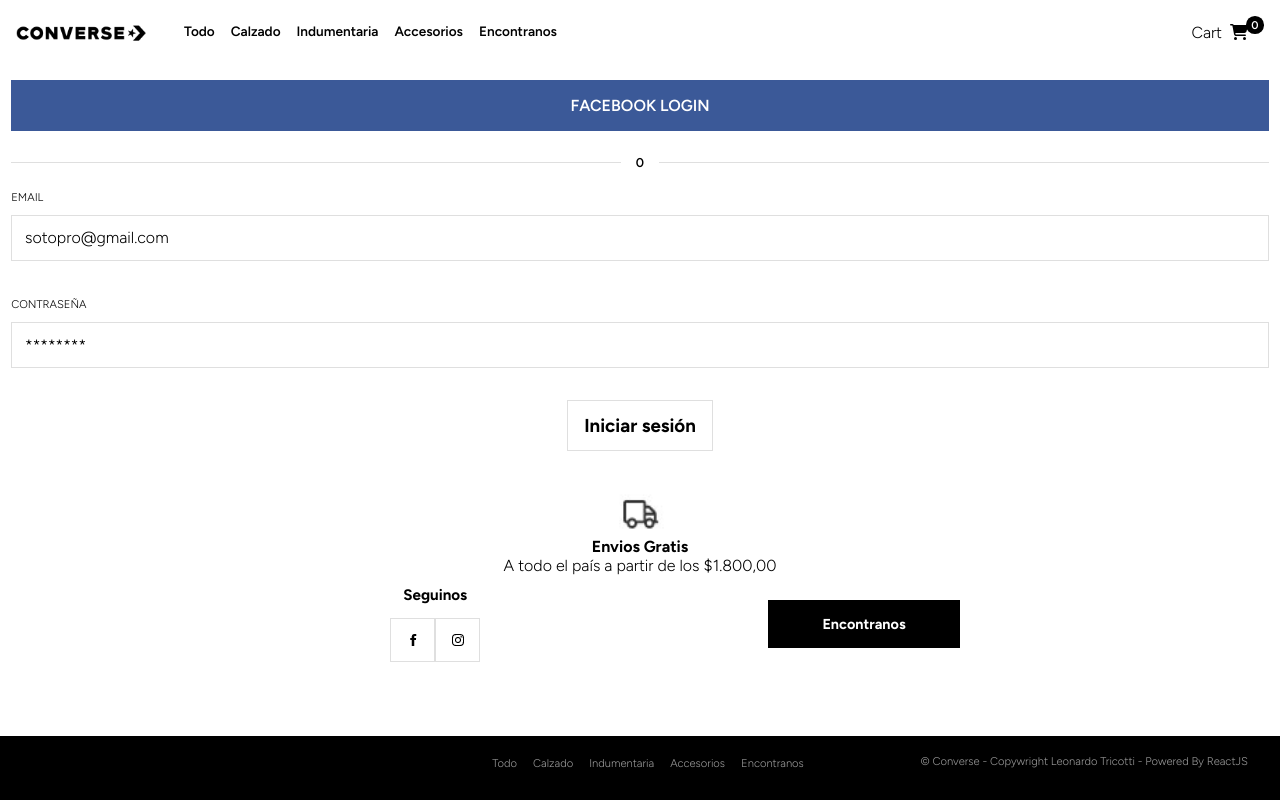
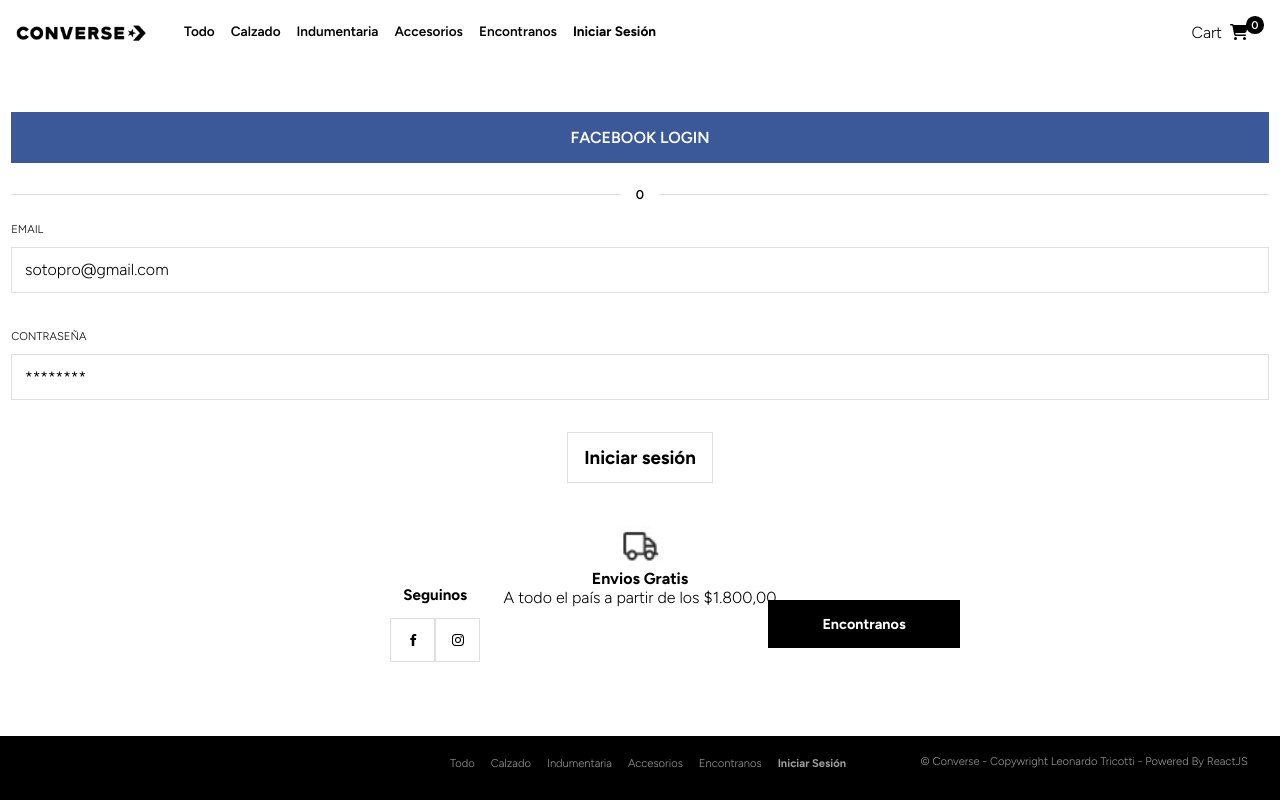
Before and after one commit to leotricotti/ProyectoFinalTricottiL, a React (Create React App) app: page /login in a window 1280 px wide. Built offline with nearby package versions, Linux system fonts and the light colour scheme; no server answers.

Commit message:
first commit

```diff
--- a/src/CSS/login.css
+++ b/src/CSS/login.css
@@ -5,7 +5,7 @@
   align-items: center;
   flex-direction: column;
   margin: 0 .7rem;
-  padding-top: 3rem;
+  padding-top: 5rem;
 }
 
 .facebookLogin {
--- a/src/CSS/navBar.module.css
+++ b/src/CSS/navBar.module.css
@@ -27,7 +27,7 @@
 
 .navContainer {
   width: 100%;
-  height: 17rem;
+  height: 18rem;
   background: #fff;
   position: absolute;
   top: 3rem;
@@ -44,12 +44,16 @@
   margin-top: 1rem;
 }
 
-.navLink {
+.navLink, .loginLink {
   color: #000;
   font-size: 1rem;
   padding: 0rem 2rem;
   font-weight: 600;
   text-transform: capitalize;
+}
+
+.userLogin {
+  padding-top: .8rem;
 }
 
 .headerLogo {
@@ -103,7 +107,7 @@
   }
 
   .navContainer {
-    width: 100%;
+    width: 75%;
     height: 0;
     top: 1.3rem;
     left: 11rem;
@@ -125,6 +129,10 @@
   .navLink {
     font-size: .85rem;
     padding: 0 .5rem;
+  }
+
+  .userLogin {
+    display: none;
   }
 
   .cart {
--- a/src/assets/data/navBarMenuItems.js
+++ b/src/assets/data/navBarMenuItems.js
@@ -24,4 +24,9 @@ export const navBarMenuItems = [
     title: "encontranos",
     category: "/stores",
   },
+  {
+    id: "6",
+    title: "iniciar sesión",
+    category: "/login",
+  },
 ];
--- a/src/components/NavBarMenu/NavBarMenu.js
+++ b/src/components/NavBarMenu/NavBarMenu.js
@@ -9,7 +9,11 @@ export function NavBarMenu({ close }) {
         {navBarMenuItems.map((item) => {
           return (
             <li key={item.title} className={styles.navList}>
-              <NavLink onClick={close} to={item.category} className={styles.navLink}>
+              <NavLink
+                onClick={close}
+                to={item.category}
+                className={styles.navLink}
+              >
                 {item.title}
               </NavLink>
             </li>
--- a/src/screens/Login/Login.jsx
+++ b/src/screens/Login/Login.jsx
@@ -9,8 +9,8 @@ export function Login() {
   const [loginEmail, setLoginEmail] = useState("");
   const [loginPassword, setLoginPassword] = useState("");
 
-  const email = "sotopro@gmail.com";
-  const password = "sotopro";
+  const email = "tricottiLeo@gmail.com";
+  const password = "tricottiLeo";
 
   const login = async () => {
     try {
```
